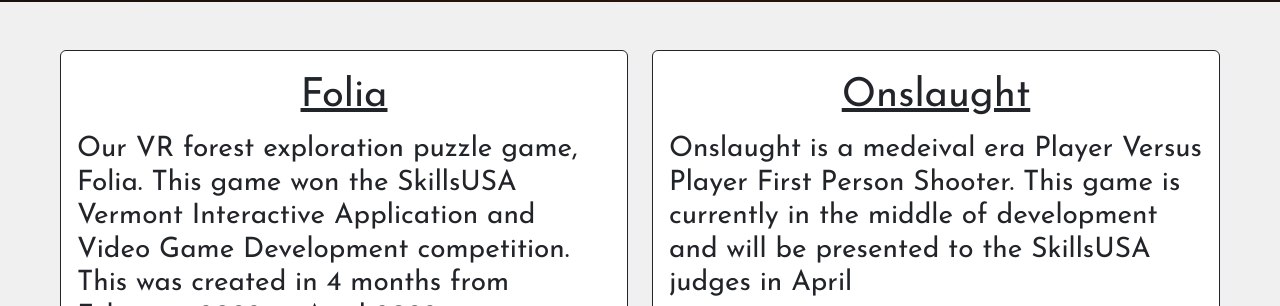
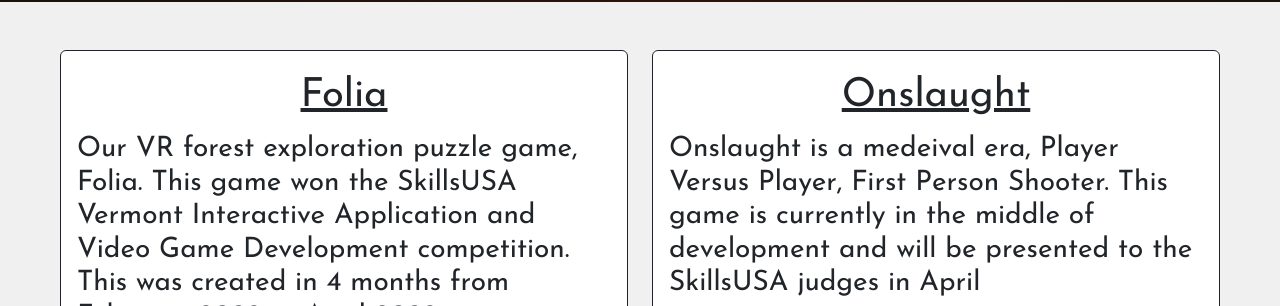
Before and after one commit to ElijahJAdams/ElijahJAdams.github.io, a plain HTML site: page myWork.html in a window 1280 px wide. Shown: the part 920-1226 px from the top of the page. Drawn offline with nearby package versions, Linux system fonts and the light colour scheme.

Commit message:
Add files via upload

```diff
--- a/myWork.html
+++ b/myWork.html
@@ -90,7 +90,7 @@
         <div class="card border border-dark">
           <div class="card-body">
             <h2 class="card-title h1">Onslaught</h5>
-                <h3>Onslaught is a medeival era Player Versus Player First Person Shooter. This game is currently in the middle of development and will be presented to the SkillsUSA judges in April</h3>
+                <h3>Onslaught is a medeival era, Player Versus Player, First Person Shooter. This game is currently in the middle of development and will be presented to the SkillsUSA judges in April</h3>
                 <div class="container">
                     <div class="row p-1 ">
                       <div class="col-sm">
```
